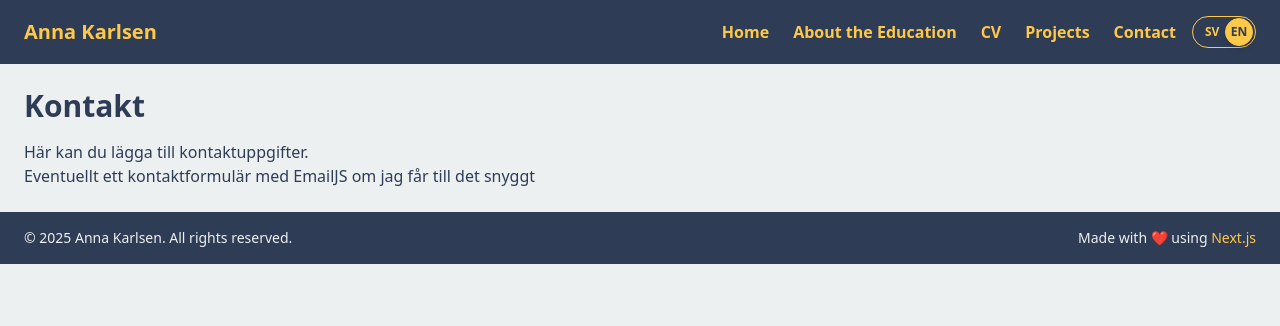
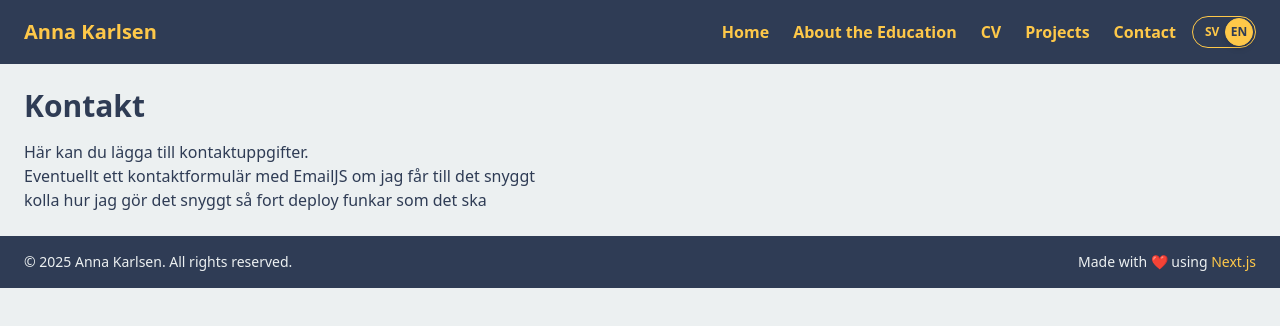
Before and after one commit to annkar73/portfolio-nextjs, a Next.js app: page /en/contact in a window 1280 px wide. Shown: the top 326 px of the page. Built offline with nearby package versions, Linux system fonts and the light colour scheme.

Commit message:
add comment

```diff
--- a/src/app/[locale]/contact/page.tsx
+++ b/src/app/[locale]/contact/page.tsx
@@ -5,6 +5,7 @@ export default function OmPage() {
       <h1 className="text-3xl font-bold mb-4">Kontakt</h1>
       <p>Här kan du lägga till kontaktuppgifter.</p>
       <p>Eventuellt ett kontaktformulär med EmailJS om jag får till det snyggt</p>
+      <p>kolla hur jag gör det snyggt så fort deploy funkar som det ska</p>
     </main>
   );
 }
```
